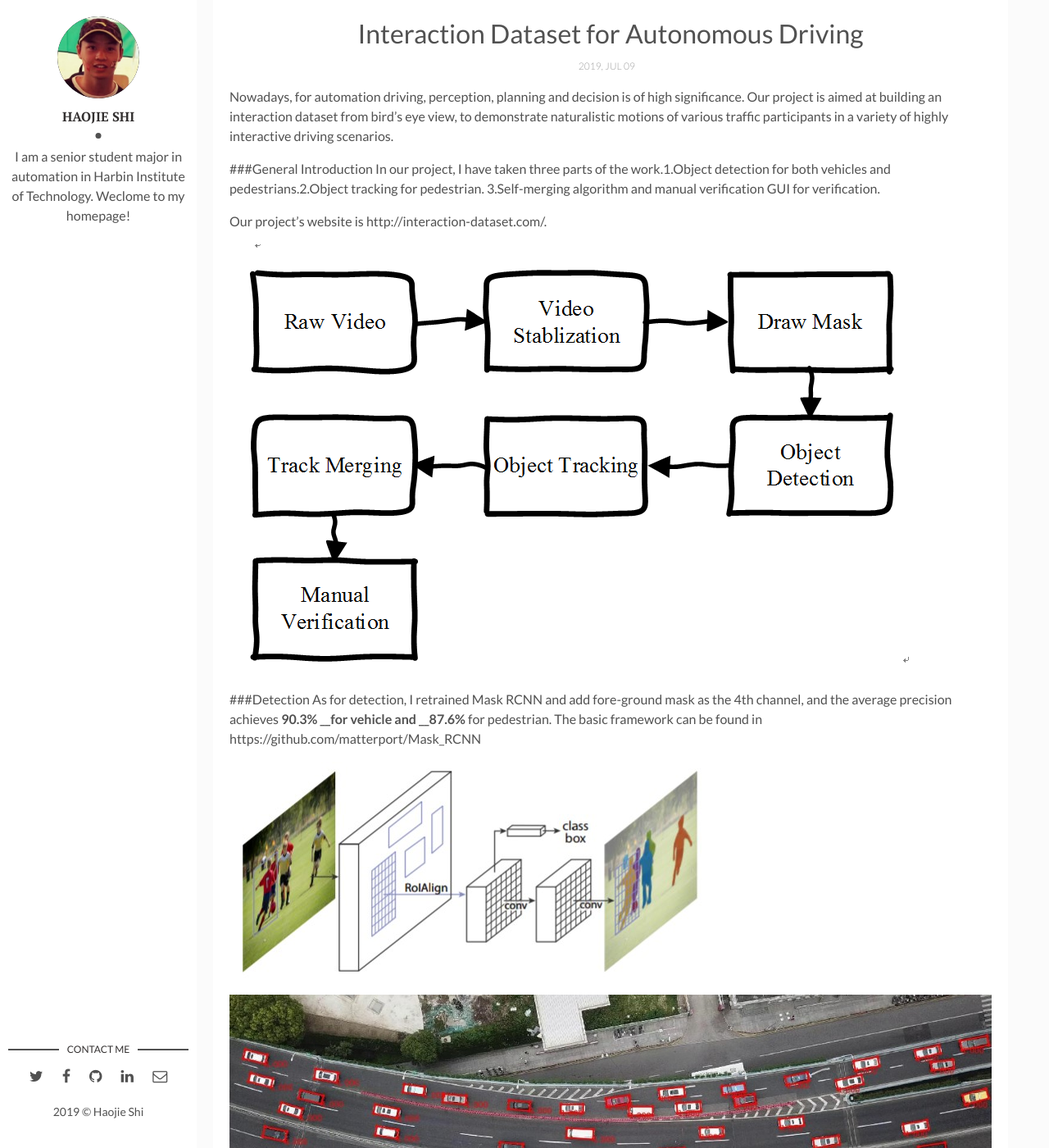
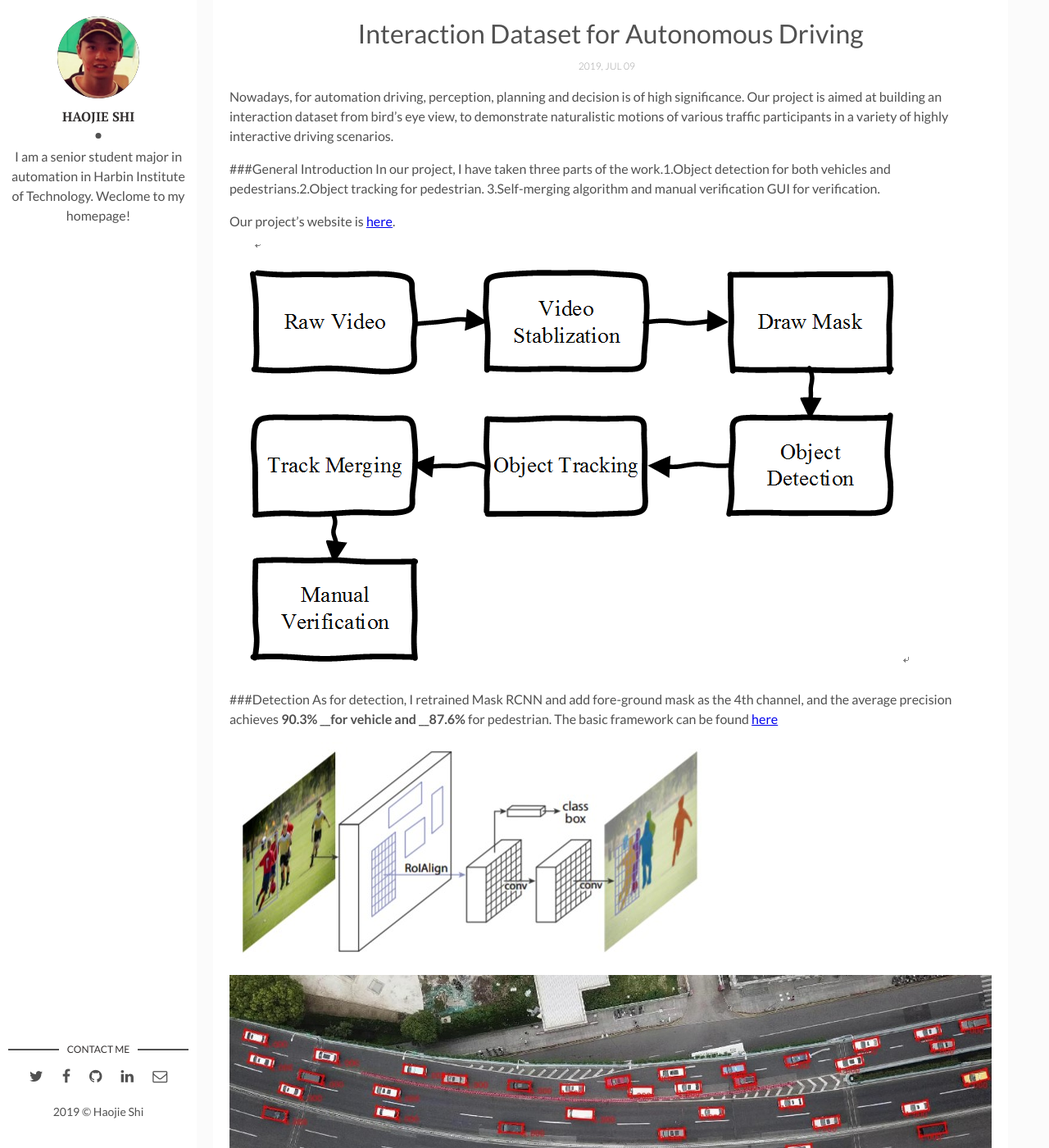
Before and after one commit to ZhuoZhi-HIT/Postgraduate.github.io, a Jekyll site: the page built from _posts/2019-07-09-Interaction Dataset for Autonomous Driving.md, in a window 1280 px wide and 1400 px high, scrolled down 530 px. Shown: the whole window at 82% size. Built offline with Jekyll 4.4.1, drawn with Linux system fonts in a browser that asks for light colours; comment, search, counter and statistics services are not loaded.

Commit message:
Update Interaction Dataset for Autonomous Driving

```diff
--- a/_posts/2019-07-09-Interaction Dataset for Autonomous Driving.md
+++ b/_posts/2019-07-09-Interaction Dataset for Autonomous Driving.md
@@ -10,12 +10,12 @@ Nowadays, for automation driving, perception, planning and decision is of high s
 ###General Introduction
 In our project, I have taken three parts of the work.1.Object detection for both vehicles and pedestrians.2.Object tracking for pedestrian. 3.Self-merging algorithm and manual verification GUI for verification.
 
-Our project's website is http://interaction-dataset.com/.
+Our project's website is [here](http://interaction-dataset.com/).
 
 ![Our Procedure]({{site.baseurl}}/assets/img/procedure.png)
 
 ###Detection
-As for detection, I retrained Mask RCNN and add fore-ground mask as the 4th channel, and the average precision achieves __90.3% __for vehicle and __87.6%__ for pedestrian. The basic framework can be found in https://github.com/matterport/Mask_RCNN
+As for detection, I retrained Mask RCNN and add fore-ground mask as the 4th channel, and the average precision achieves __90.3% __for vehicle and __87.6%__ for pedestrian. The basic framework can be found [here](https://github.com/matterport/Mask_RCNN)
 
 ![Framework]({{site.baseurl}}/assets/img/framework.jpg)
 
```
